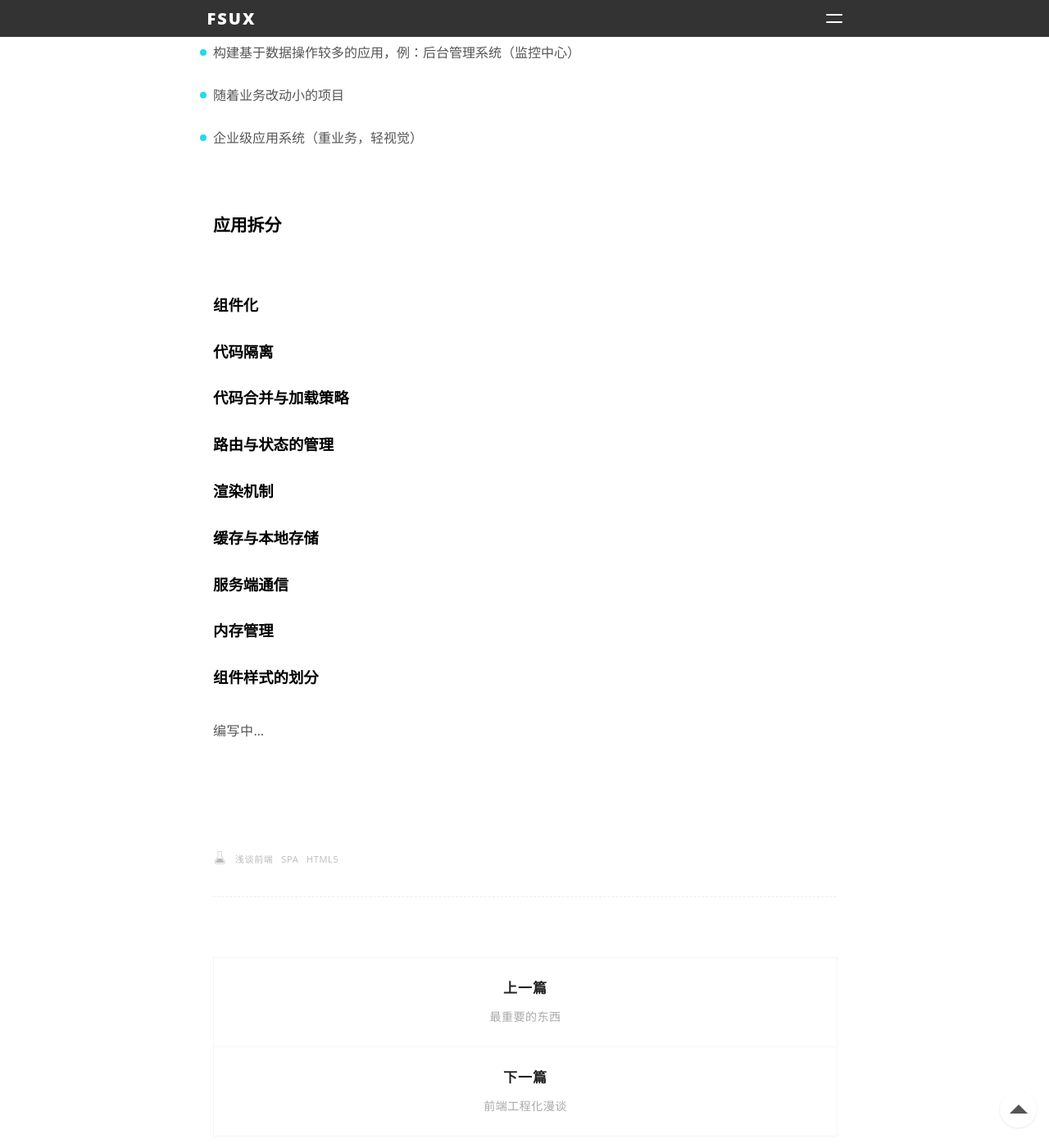
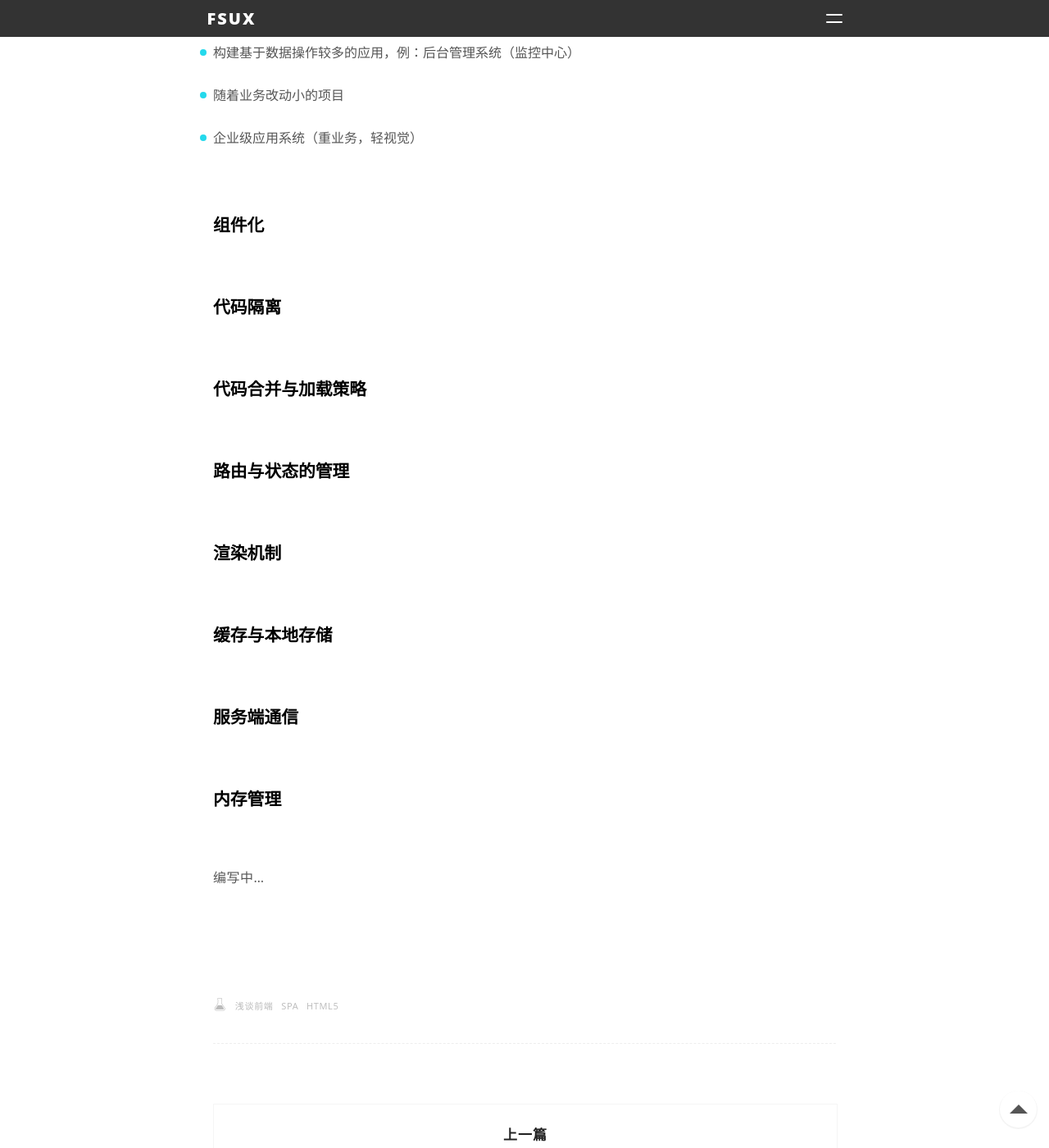
Before and after one commit to Haonancx/Haonancx.github.io, a Jekyll site: the page built from _posts/2017-4-1-Talking-about-SPA.markdown, in a window 1280 px wide and 1400 px high, scrolled down 3968 px. Shown: the whole window at 82% size. Built offline with Jekyll 4.4.1, drawn with Linux system fonts in a browser that asks for light colours; nearby versions of some CDN libraries; Markdown is read by kramdown in place of the engine named in the settings; comment, search, counter and statistics services are not loaded.

Commit message:
文章整理

```diff
--- a/_posts/2017-4-1-Talking-about-SPA.markdown
+++ b/_posts/2017-4-1-Talking-about-SPA.markdown
@@ -85,26 +85,22 @@ tags: 浅谈前端 SPA HTML5
 
 
 
-### 应用拆分
+### 组件化
 
+### 代码隔离
 
-#### 组件化
+### 代码合并与加载策略
 
-#### 代码隔离
+### 路由与状态的管理
 
-#### 代码合并与加载策略
+### 渲染机制
 
-#### 路由与状态的管理
+### 缓存与本地存储
 
-#### 渲染机制
+### 服务端通信
 
-#### 缓存与本地存储
+### 内存管理
 
-#### 服务端通信
-
-#### 内存管理
-
-#### 组件样式的划分
 
 
 编写中...
```
